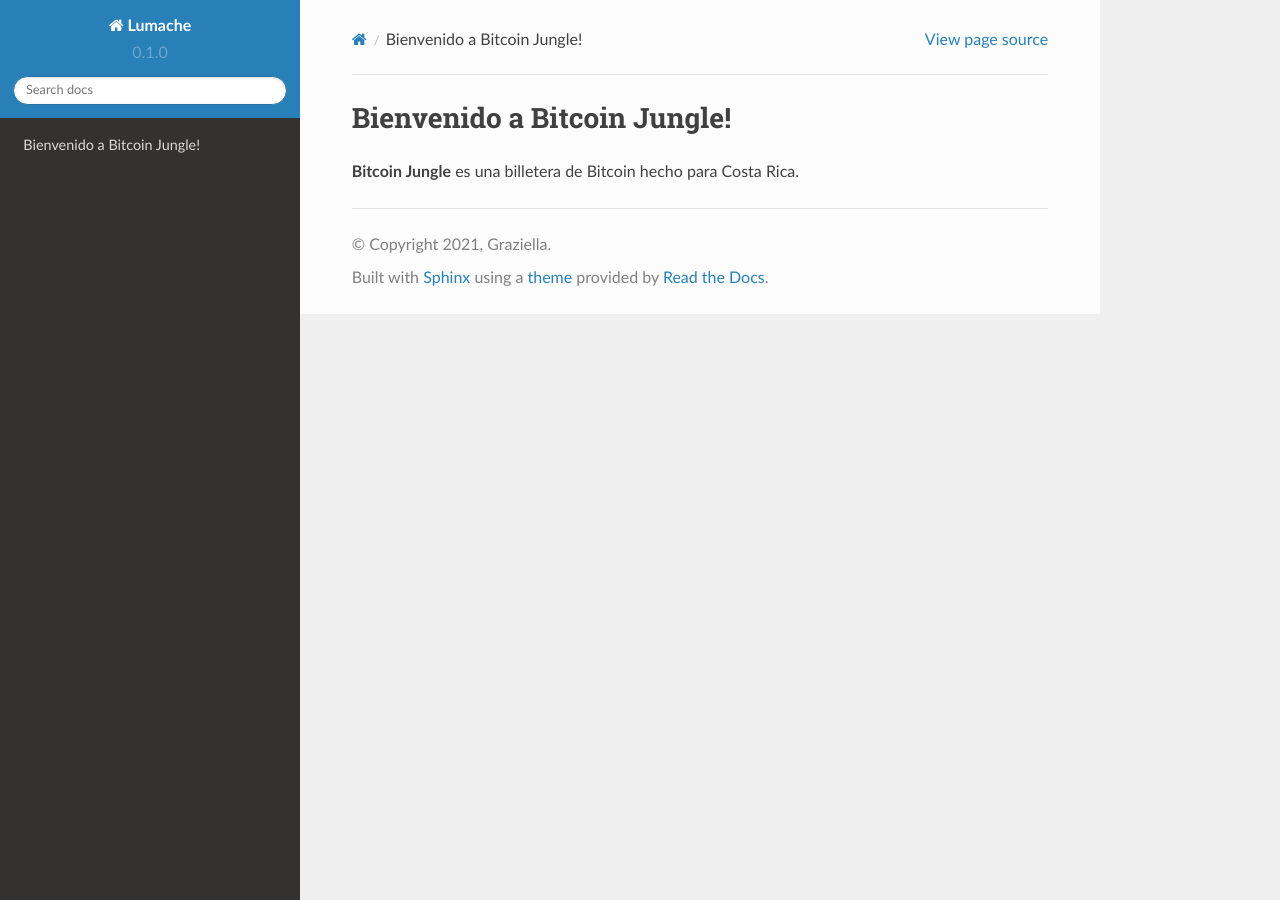
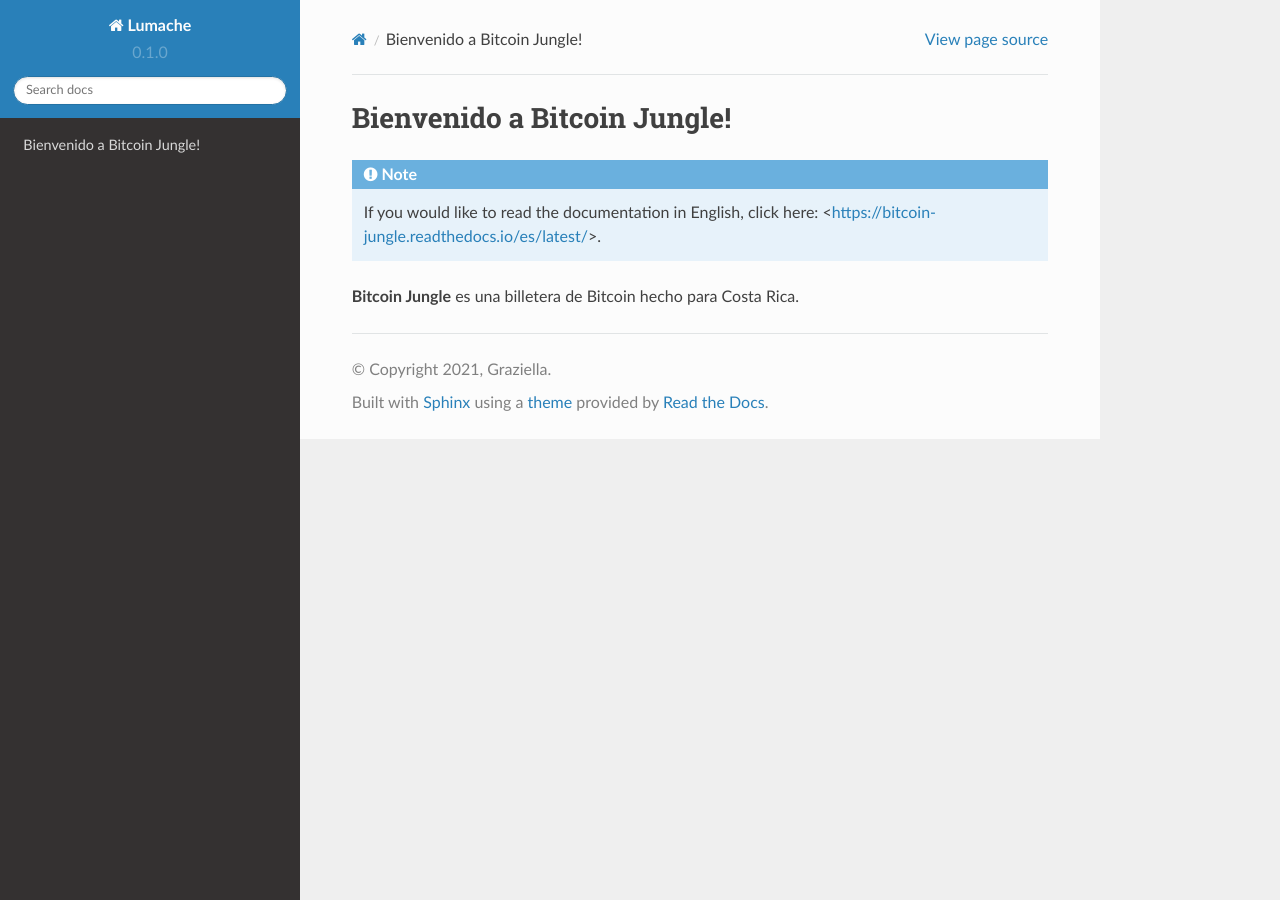
Before and after one commit to Bitcoin-Jungle/mobile-app-docs-spanish, a Sphinx documentation site: the page built from docs/source/index.rst, in a window 1280 px wide. Built offline with Sphinx 7.4.7 and the Read the Docs theme 2.0.0, drawn with Linux system fonts in a browser that asks for light colours.

Commit message:
Update index.rst

```diff
--- a/docs/source/index.rst
+++ b/docs/source/index.rst
@@ -1,4 +1,8 @@
 Bienvenido a Bitcoin Jungle!
 ===================================
 
+.. note::
+
+   If you would like to read the documentation in English, click here: <https://bitcoin-jungle.readthedocs.io/es/latest/>.
+
 **Bitcoin Jungle** es una billetera de Bitcoin hecho para Costa Rica.
```
